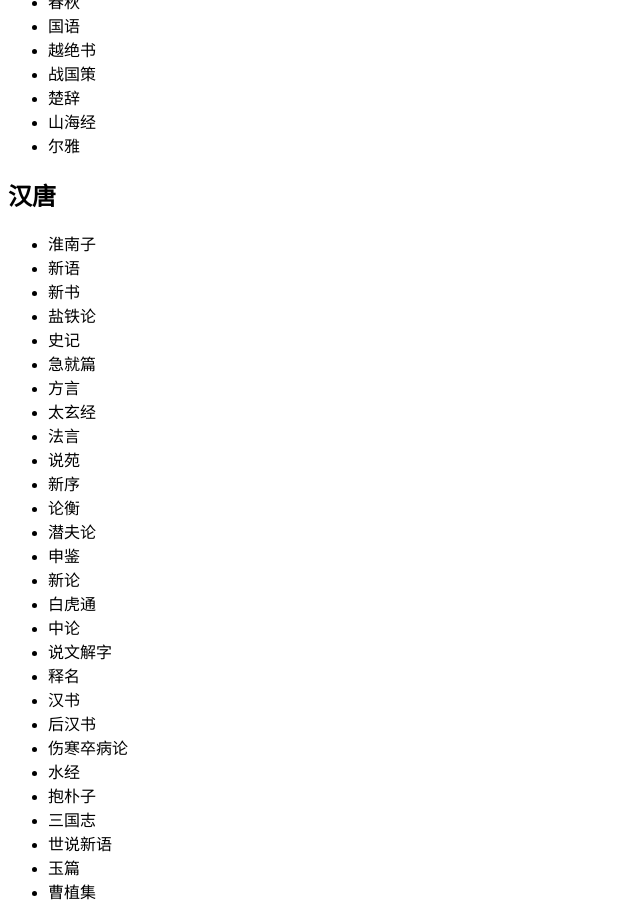
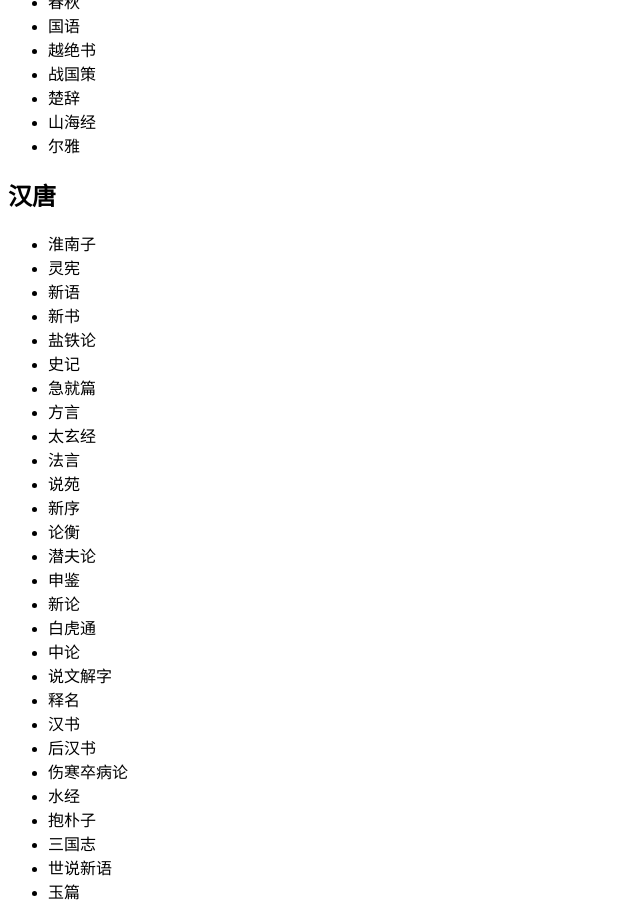
Before and after one commit to chixiao994/chixiao994.github.io, a Jekyll site: the page shibianji/shibian/catalog.html, which Jekyll copies as it is, in a window 1280 px wide and 900 px high, scrolled down 1460 px. Shown: the whole window, without its empty margins (0-640 px from the left). Built offline with Jekyll 4.4.1, drawn with Linux system fonts in a browser that asks for light colours.

Commit message:
Update catalog.html

```diff
--- a/shibianji/shibian/catalog.html
+++ b/shibianji/shibian/catalog.html
@@ -89,6 +89,7 @@
 <h2>汉唐</h2>
 <ul>
 <li>淮南子</li>
+<li>灵宪</li>
 <li>新语</li>
 <li>新书</li>
 <li>盐铁论</li>
```
